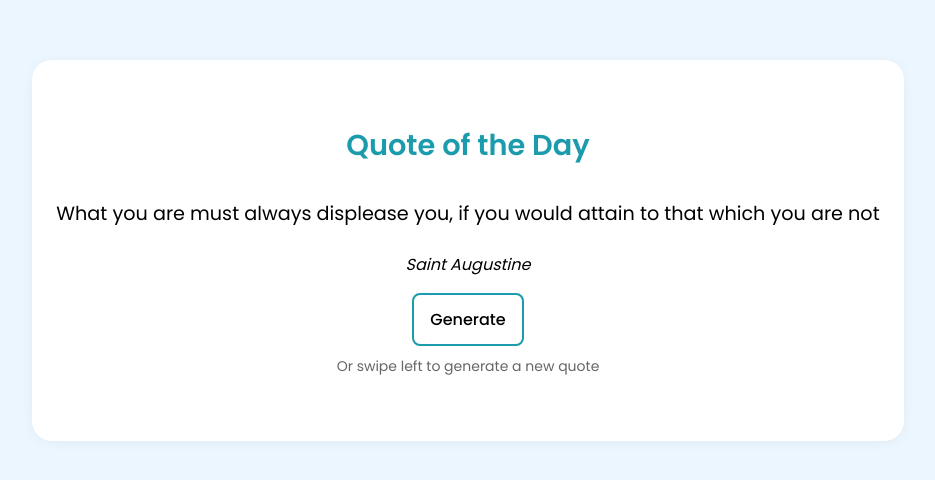
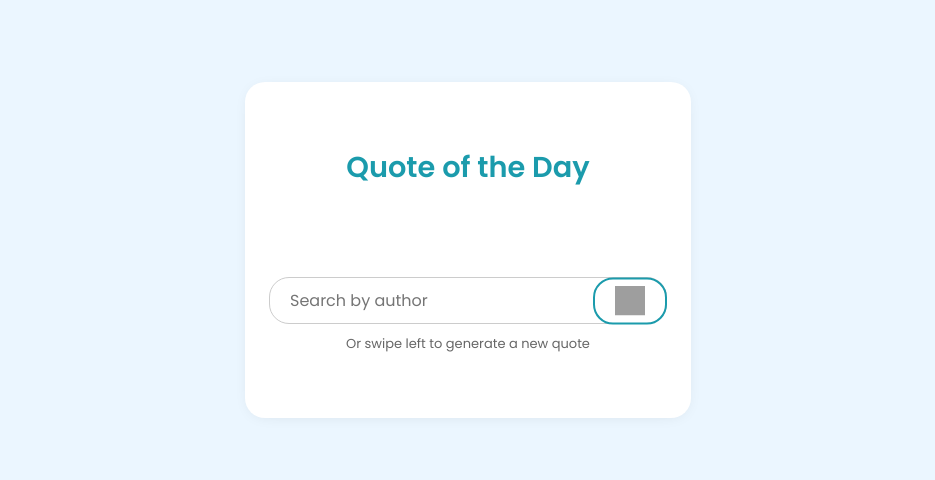
Before and after one commit to karts13/Techplement, a plain HTML site: page week1-tasks/index.html in a window 1280 px wide. Shown: the part 150-630 px from the top of the page, without its empty margins (172-1107 px from the left). Drawn offline with nearby package versions, Linux system fonts and the light colour scheme; no server answers; grey boxes are pictures that could not be loaded.

Commit message:
Added Search Functionality

```diff
--- a/week1-tasks/index.html
+++ b/week1-tasks/index.html
@@ -9,9 +9,12 @@
 <body>
     <div class="quote-wrapper">
         <h2>Quote of the Day</h2>
-        <blockquote id = "quote">What you are must always displease you, if you would attain to that which you are not</blockquote>
-        <cite id = "author">Saint Augustine</cite>
-        <button id = "generate">Generate</button>
+        <blockquote id = "quote"></blockquote>
+        <cite id = "author"></cite>
+        <div class="search">
+            <input type="text" id="search-author" placeholder="Search by author">
+            <button id="search"><img src="https://static.thenounproject.com/png/2946467-200.png" alt="Search Icon"></button>
+        </div>
         <p class="swipe">Or swipe left to generate a new quote</p>
     </div>
 
--- a/week1-tasks/script.js
+++ b/week1-tasks/script.js
@@ -1,7 +1,8 @@
 document.addEventListener("DOMContentLoaded", function() {
     const quote = document.getElementById('quote'),
           author = document.getElementById('author'),
-          generate = document.getElementById('generate');
+          searchButton = document.getElementById('search'),
+          searchInput = document.getElementById('search-author');
 
     function randomQuote() {
         fetch('https://type.fit/api/quotes')
@@ -16,8 +17,30 @@ document.addEventListener("DOMContentLoaded", function() {
         });
     }
 
+    function searchQuote() {
+        const searchTerm = searchInput.value.trim().toLowerCase();
+
+        fetch('https://type.fit/api/quotes')
+        .then(response => response.json())
+        .then(data => {
+            const filteredQuotes = data.filter(q => q.author && q.author.toLowerCase().includes(searchTerm));
+
+            if (filteredQuotes.length > 0) {
+                const randomIndex = Math.floor(Math.random() * filteredQuotes.length);
+                quote.textContent = filteredQuotes[randomIndex].text;
+                author.textContent = `-- ${filteredQuotes[randomIndex].author}`;
+            } else {
+                quote.textContent = "No quotes found for this author.";
+                author.textContent = "";
+            }
+        })
+        .catch(error => {
+            console.error('Error fetching quotes:', error);
+        });
+    }
+
     randomQuote();
-    generate.addEventListener('click', randomQuote);
+    searchButton.addEventListener('click', searchQuote);
 
     // Add Hammer.js swipe detection
     const quoteWrapper = document.querySelector('.quote-wrapper');
--- a/week1-tasks/styles.css
+++ b/week1-tasks/styles.css
@@ -40,7 +40,7 @@ body {
 }
 
 .swipe {
-    font-size: 14px;
+    font-size: 13px;
     margin-top: 10px;
     color: #666;
 }
@@ -61,18 +61,45 @@ body {
     font-size: medium;
 }
 
-.quote-wrapper button {
+.search {
+    margin-top: 1rem;
+    position: relative;
     display: inline-block;
+}
+
+#search-author {
+    padding: 10px 20px;
+    border: 1px solid #ccc;
+    border-radius: 20px;
+    padding-right: 60px;
+    outline: none;
+    font-size: 16px;
+}
+
+#search {
+    position: absolute;
+    right: 0;
+    top: 50%;
+    transform: translateY(-50%);
+    height: 100%;
+    border: none;
     background-color: transparent;
     border: 2px solid var(--first-color);
-    color: #000;
-    padding: .75rem 1rem;
-    border-radius: .5rem;
-    font-size: medium;
-    font-weight: 500;
-    transition: .4s;
+    border-radius: 20px;
+    padding: 0 20px;
+    cursor: pointer;
+    outline: none;
+    font-size: 16px;
+    display: flex;
+    align-items: center;
+    justify-content: center;
 }
 
-.quote-wrapper button:hover {
+#search:hover {
     background-color: var(--first-color-alt);
 }
+
+#search img {
+    width: 30px;
+    height: 30px;
+}
```
